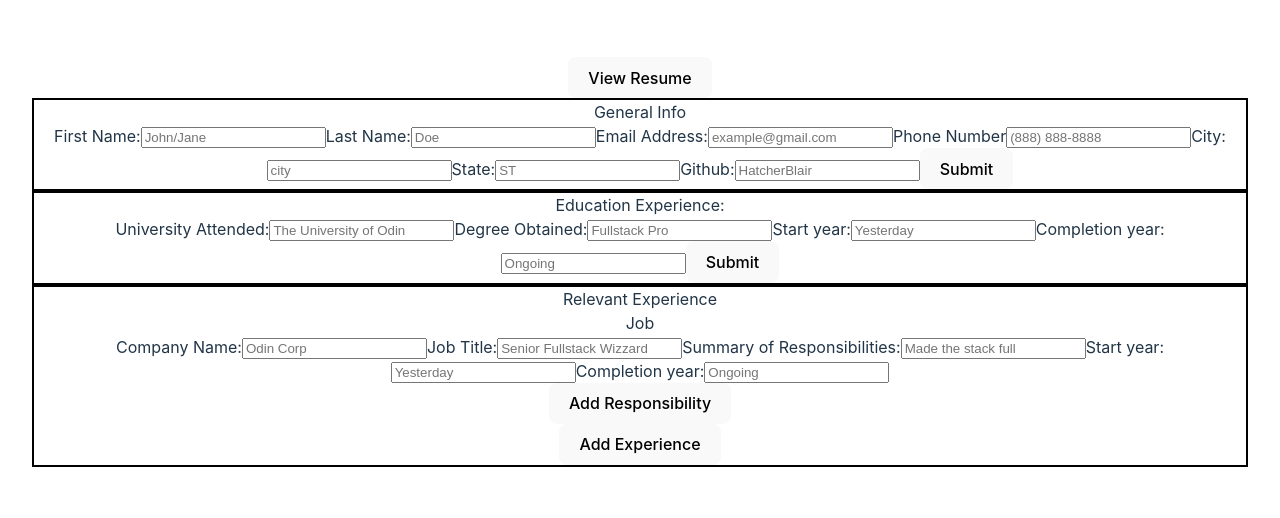
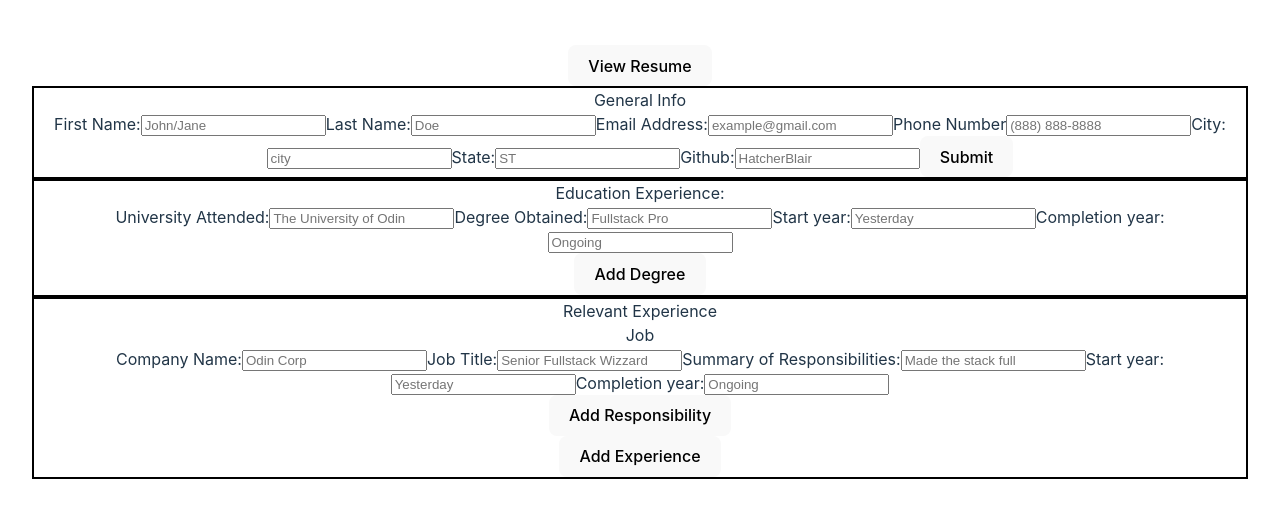
Before and after one commit to HatcherBlair/CV-Builder-TOP, a React (Vite) app: page / in a window 1280 px wide. Shown: the part 138-656 px from the top of the page. Built offline with nearby package versions, Linux system fonts and the light colour scheme.

Commit message:
Added 'Add Degree' button

```diff
--- a/src/App.jsx
+++ b/src/App.jsx
@@ -16,12 +16,14 @@ function App() {
     state: "",
     github: "",
   });
-  const [educationInfo, setEducationInfo] = useState({
-    school: "",
-    degree: "",
-    startDate: "",
-    endDate: "",
-  });
+  const [educationInfo, setEducationInfo] = useState([
+    {
+      school: "",
+      degree: "",
+      startDate: "",
+      endDate: "",
+    },
+  ]);
   const [experienceInfo, setExperienceInfo] = useState([
     {
       companyName: "",
@@ -37,9 +39,23 @@ function App() {
     setGeneralInfo({ ...generalInfo, [name]: value });
   }
 
-  function handleEducationInfoChange(e) {
+  function handleEducationInfoChange(e, i) {
     const { name, value } = e.target;
-    setEducationInfo({ ...educationInfo, [name]: value });
+    const newEducationInfo = [...educationInfo];
+    newEducationInfo[i] = { ...newEducationInfo[i], [name]: value };
+    setEducationInfo(newEducationInfo);
+  }
+
+  function addEducation() {
+    setEducationInfo([
+      ...educationInfo,
+      {
+        school: "",
+        degree: "",
+        startDate: "",
+        endDate: "",
+      },
+    ]);
   }
 
   function handleExperienceInfoChange(e, i) {
@@ -101,11 +117,9 @@ function App() {
             onChange={handleGeneralInfoChange}
           />
           <EducationInfo
-            school={educationInfo.school}
-            degree={educationInfo.degree}
-            startDate={educationInfo.startDate}
-            endDate={educationInfo.endDate}
+            schools={educationInfo}
             onChange={handleEducationInfoChange}
+            addEducation={addEducation}
           />
           <RelevantExperienceInfo
             jobs={experienceInfo}
--- a/src/components/educationInfoForm.jsx
+++ b/src/components/educationInfoForm.jsx
@@ -1,22 +1,17 @@
 // Education info includes school, degree, and date studied
-export function EducationInfo({
-  school,
-  degree,
-  startDate,
-  endDate,
-  onChange,
-}) {
+export function EducationInfo({ schools, onChange, addEducation }) {
   return (
     <form id="educationInfo">
       <legend>Education Experience:</legend>
-
+      {schools.map((school, i) => (
+        <div key={i}>
           <label htmlFor="school">University Attended:</label>
           <input
             type="text"
             name="school"
             id="school"
             placeholder="The University of Odin"
-        value={school}
+            value={school.school}
             onChange={(e) => onChange(e)}
           />
 
@@ -26,7 +21,7 @@ export function EducationInfo({
             name="degree"
             id="degree"
             placeholder="Fullstack Pro"
-        value={degree}
+            value={school.degree}
             onChange={(e) => onChange(e)}
           />
 
@@ -36,7 +31,7 @@ export function EducationInfo({
             name="startDate"
             id="start-year"
             placeholder="Yesterday"
-        value={startDate}
+            value={school.startDate}
             onChange={(e) => onChange(e)}
           />
 
@@ -46,10 +41,15 @@ export function EducationInfo({
             name="endDate"
             id="end-year"
             placeholder="Ongoing"
-        value={endDate}
+            value={school.endDate}
             onChange={(e) => onChange(e)}
           />
-      <button type="submit">Submit</button>
+        </div>
+      ))}
+
+      <button type="button" onClick={addEducation}>
+        Add Degree
+      </button>
     </form>
   );
 }
```
Lines whose indentation alone changed are shown as unchanged.
